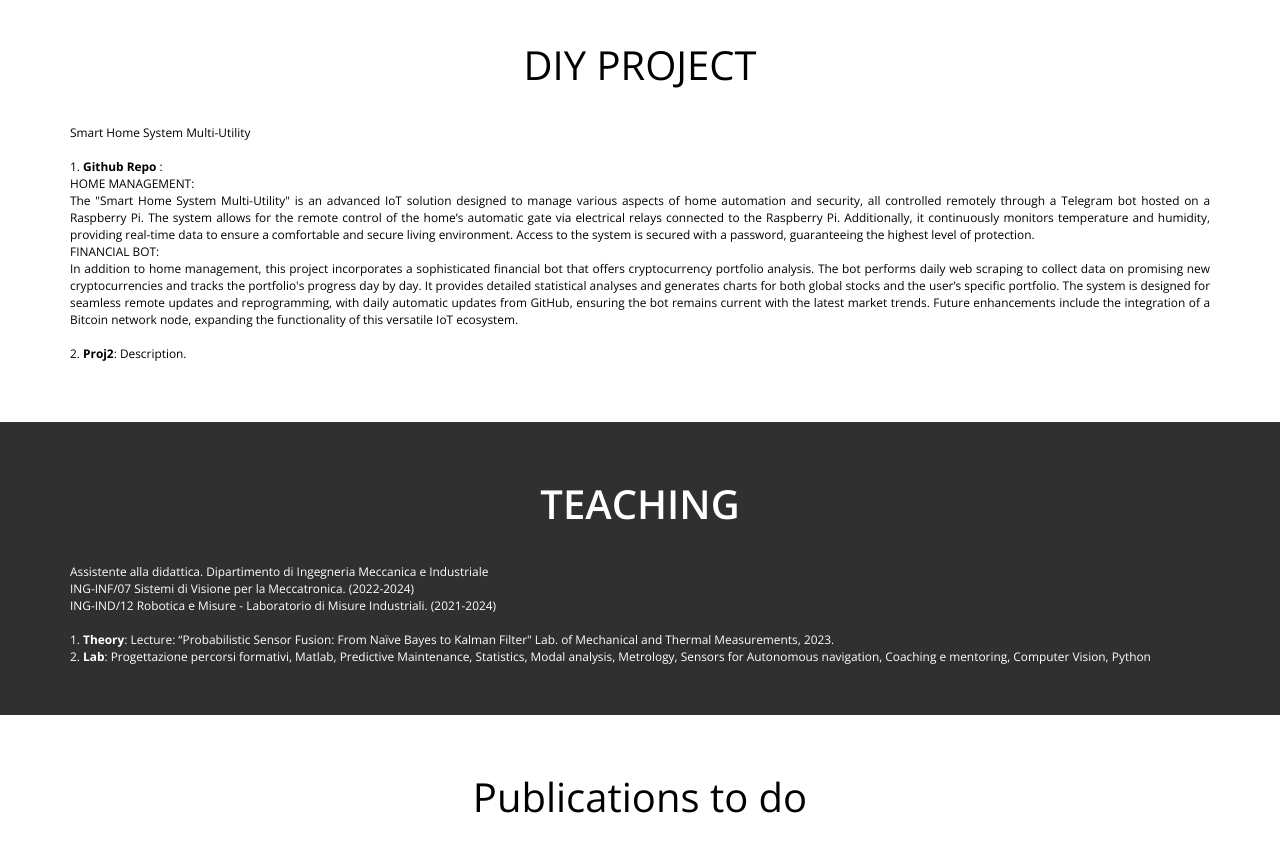
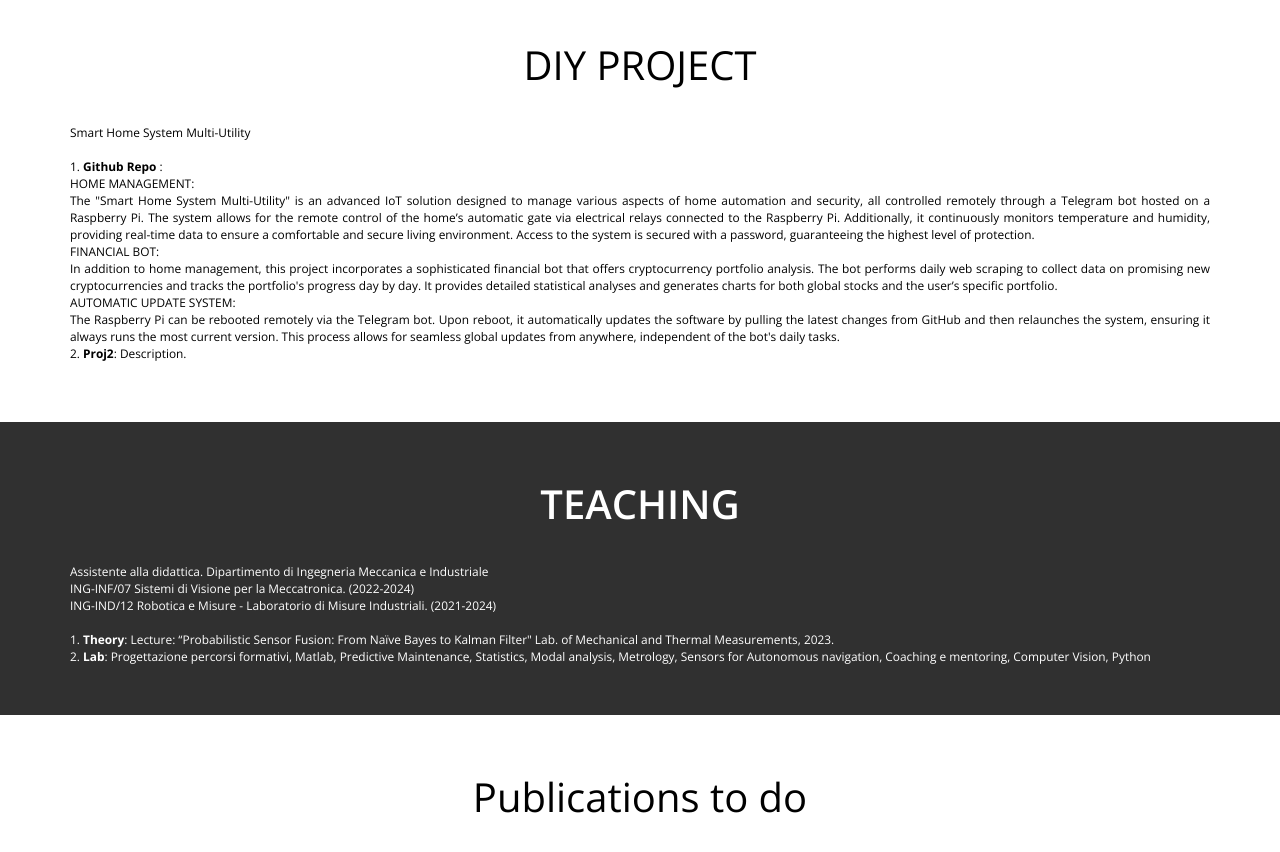
Before and after one commit to bernardolanza93/portfolio, a Jekyll site: the page index.html, which Jekyll copies as it is, in a window 1280 px wide and 900 px high, scrolled down 3169 px. Shown: the top 852 px of the window. Built offline with Jekyll 4.4.1, drawn with Linux system fonts in a browser that asks for light colours; nearby versions of some CDN libraries; library files that are not in the unit come from our copies; some of the changed text lies outside the part shown.

Commit message:
!!! 2.0 Nuova implementazione html javascript e css

```diff
--- a/index.html
+++ b/index.html
@@ -74,7 +74,7 @@
                     <span class="icon icon-bar"></span>
                     <span class="icon icon-bar"></span>
                 </button>
-                <a href="#" class="navbar-brand">ABOUT</a>
+                <a href="#" class="navbar-brand">Portfolio</a>
             </div>
             <div class="collapse navbar-collapse">
                 <ul class="nav navbar-nav navbar-right">
@@ -98,7 +98,7 @@
         <div class="container">
             <div class="row">
                 <div class="col-md-offset-2 col-md-8">
-                    <h1>I'm <b style="color:#09A9C8;">Bernardo Lanza</b></h1>
+                    <h1 style="color:#D3D3D3;"> I'm <b style="color:#09A9C8;">Bernardo Lanza</b></h1>
                 </br>
                 <div class="element">
                    <div><b style="color:#D3D3D3;">Developer and Ph.D. student</b></div>
@@ -107,7 +107,7 @@
 <!--                    <div class="wow fadeIn" data-wow-offset="50" data-wow-delay="0.3s"><i style="color:#D3D3D3;">"The joy of discovery is certainly the liveliest that the mind of man can ever feel"</i></div>-->
 <!--                    <div class="wow fadeIn" data-wow-offset="50" data-wow-delay="0.4s" style="color:#D3D3D3;">C. Bernard</div>-->
 <!--                    <br><br>-->
-                    <div style="color:#D3D3D3;">RESEARCH INTERESTS:</div>
+                    <div><b style="color:#D3D3D3;">RESEARCH INTERESTS:</b></div>
                     <div><b style="color:#D3D3D3;">Deep learning, Computer Vision, and Measurements for Agriculture and Biomechanics.</b></div>
                 </div>
             </div>
@@ -267,8 +267,12 @@ The "Smart Home System Multi-Utility" is an advanced IoT solution designed to ma
                             <br>
                             FINANCIAL BOT:
                             <br>
-In addition to home management, this project incorporates a sophisticated financial bot that offers cryptocurrency portfolio analysis. The bot performs daily web scraping to collect data on promising new cryptocurrencies and tracks the portfolio's progress day by day. It provides detailed statistical analyses and generates charts for both global stocks and the user’s specific portfolio. The system is designed for seamless remote updates and reprogramming, with daily automatic updates from GitHub, ensuring the bot remains current with the latest market trends. Future enhancements include the integration of a Bitcoin network node, expanding the functionality of this versatile IoT ecosystem. </li>
-                        <br>
+In addition to home management, this project incorporates a sophisticated financial bot that offers cryptocurrency portfolio analysis. The bot performs daily web scraping to collect data on promising new cryptocurrencies and tracks the portfolio's progress day by day. It provides detailed statistical analyses and generates charts for both global stocks and the user’s specific portfolio.                        <br>
+
+                            AUTOMATIC UPDATE SYSTEM:
+                            <br>
+
+                        The Raspberry Pi can be rebooted remotely via the Telegram bot. Upon reboot, it automatically updates the software by pulling the latest changes from GitHub and then relaunches the system, ensuring it always runs the most current version. This process allows for seamless global updates from anywhere, independent of the bot's daily tasks.
                         <li><b><a href="link2"> Proj2</a></b>: Description. </li>
 
                     </ol>
```
Also changed, not shown: other parts of index.html (+1 -1 lines).
